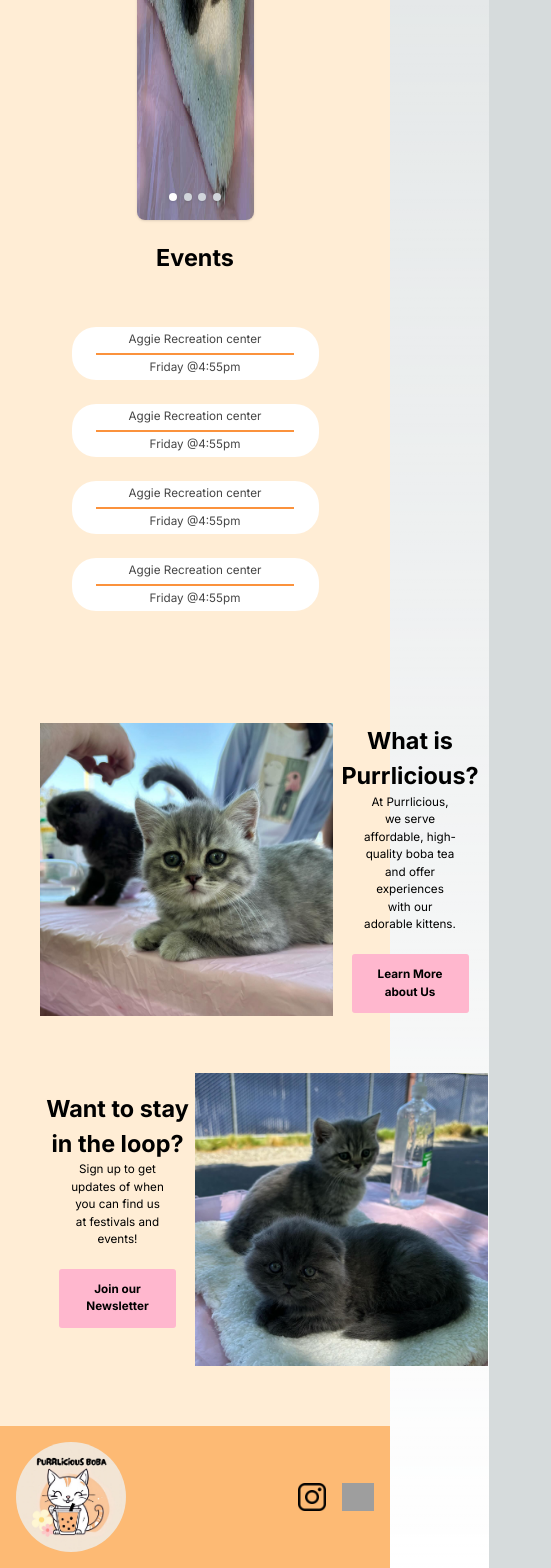
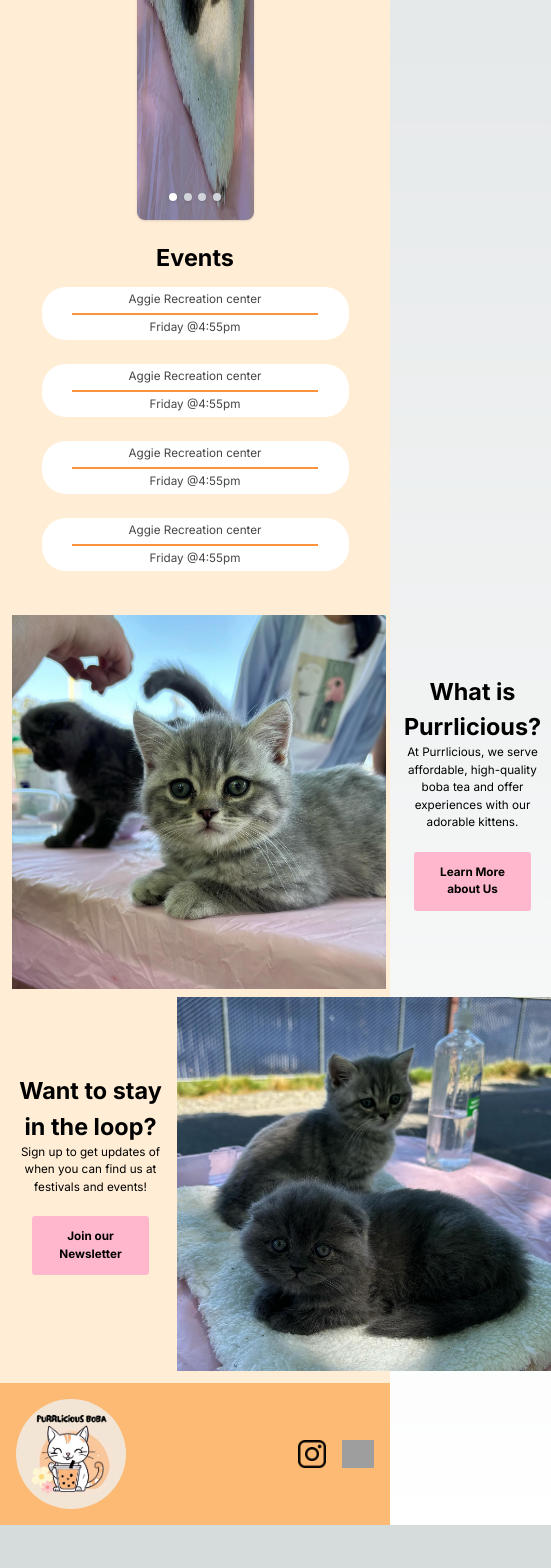
Before and after one commit to devanshkat/purrlicious-boba, a Next.js app in the folder frontend/: page / in a window 390 px wide. Shown: the part 916-2484 px from the top of the page, 551 px wide, since content can reach past the window. After the commit the page ends 2441 px from the top, so only its background shows below. Built offline with nearby package versions, Linux system fonts and the light colour scheme; grey boxes are pictures that could not be loaded; a web font is replaced by a local one.

Commit message:
Implemented landing page mobile changes
- Implemented padding and margin changes across the landing pages
- Changed sizing of text-image component to be more mobile friendly

```diff
--- a/frontend/app/components/Button.tsx
+++ b/frontend/app/components/Button.tsx
@@ -10,7 +10,7 @@ interface ButtonProps {
 const Button : React.FC<ButtonProps> = ({buttontxt, page}) => {
   return (
     <Link href={page}>
-    <div className="flex justify-center items-center text-[3vmin] xl:text-[2vmin] text-center w-[30vw]  xl:w-[15vw] xl:h-[7vh] bg-[#FFB7CE] p-3 rounded-[0.25em] text-black font-bold m-5 transition-rotate transition-colors duration-500 ease-in-out hover:bg-orange-400 hover:text-white cursor-pointer">{buttontxt}</div>
+    <div className="flex justify-center items-center text-[3vmin] xl:text-[2vmin] text-center w-[30vw] xl:w-[15vw] xl:h-[7vh] bg-[#FFB7CE] p-3 rounded-[0.25em] text-black font-bold m-5 transition-rotate transition-colors duration-500 ease-in-out hover:bg-orange-400 hover:text-white cursor-pointer">{buttontxt}</div>
     </Link>
   );
 };
--- a/frontend/app/components/Events.tsx
+++ b/frontend/app/components/Events.tsx
@@ -5,8 +5,8 @@ import Logo from "../../public/Images/PLogo.png";
 const Events = () => {
   return (
     <div className="flex flex-col justify-center items-center text-black">
-        <div className='text-[6vmin] font-bold'>Events</div>
-        <div className='flex flex-col transition-all duration-500 ease-in-out rounded-[1.5em] text-center text-[#454545] p-10 w-[90%]'>
+        <div className='text-[6vmin] font-bold xl:mt-8 xl:mb-6'>Events</div>
+        <div className='flex flex-col transition-all duration-500 ease-in-out rounded-[1.5em] text-center text-[#454545] pb-5 pl-2.5 pr-2.5 w-[90%]'>
             <div className='flex flex-col xl:flex-row items-center m-3 h-[full] xl:h-[10vmin] bg-white rounded-[1.5em] transition-all duration-500'>
                 <div className='p-1 w-full text-[3vmin]'>Aggie Recreation center</div>
                 <div className="border-[0.25vmin] border-orange-400 w-[80%] xl:w-[0vmin] xl:h-[7vmin] transition-all duration-500"></div>
--- a/frontend/app/components/TextImage.tsx
+++ b/frontend/app/components/TextImage.tsx
@@ -14,13 +14,11 @@ interface TextImageProps {
 const TextImage : React.FC<TextImageProps> = ({head, content, buttontxt, image, orientation, fontSize, page}) => {
 
     return (
-        <div className={`flex min-w-full justify-evenly  m-5 ${orientation === 0 ? "flex-row" : "flex-row-reverse"}`}>
-            <img className=" w-[100vmin] h-[75vmin]" src={image}/>
-            <div className=''></div>
-            <div className='flex flex-col justify-center items-center w-[50%]  '>
-                <h1 className={`text-[6vmin] text-center font-bold text-black`}>{head}</h1>
-
-                <p className='flex text-center text-black text-[3vmin] w-[60%]'>{content}</p>
+        <div className={`flex min-w-full justify-evenly m-1 ${orientation === 0 ? "flex-row" : "flex-row-reverse"}`}>
+            <img className="w-[100%] xl:w-[100vmin] min-h-full xl:h-[75vmin] ml-1 mr-1" src={image}/>
+            <div className='flex flex-col justify-center items-center w-[100%] xl:w-[50%] m-1'>
+                <h1 className={"text-[6vmin] text-center font-bold text-black xl:w-[100%]"}>{head}</h1>
+                <p className='flex text-center text-black text-[3vmin] w-[100%] xl:w-[60%]'>{content}</p>
                 <Button buttontxt={buttontxt} page={page}/>
             </div>
 
--- a/frontend/app/page.tsx
+++ b/frontend/app/page.tsx
@@ -76,7 +76,7 @@ export default function Home() {
       <div>
         <Events/>
       </div>
-      <div className="flex flex-col items-center m-10 ">
+      <div className="flex flex-col items-center m-2 xl:m-10">
 
         <TextImage
         head="What is Purrlicious?"
```
